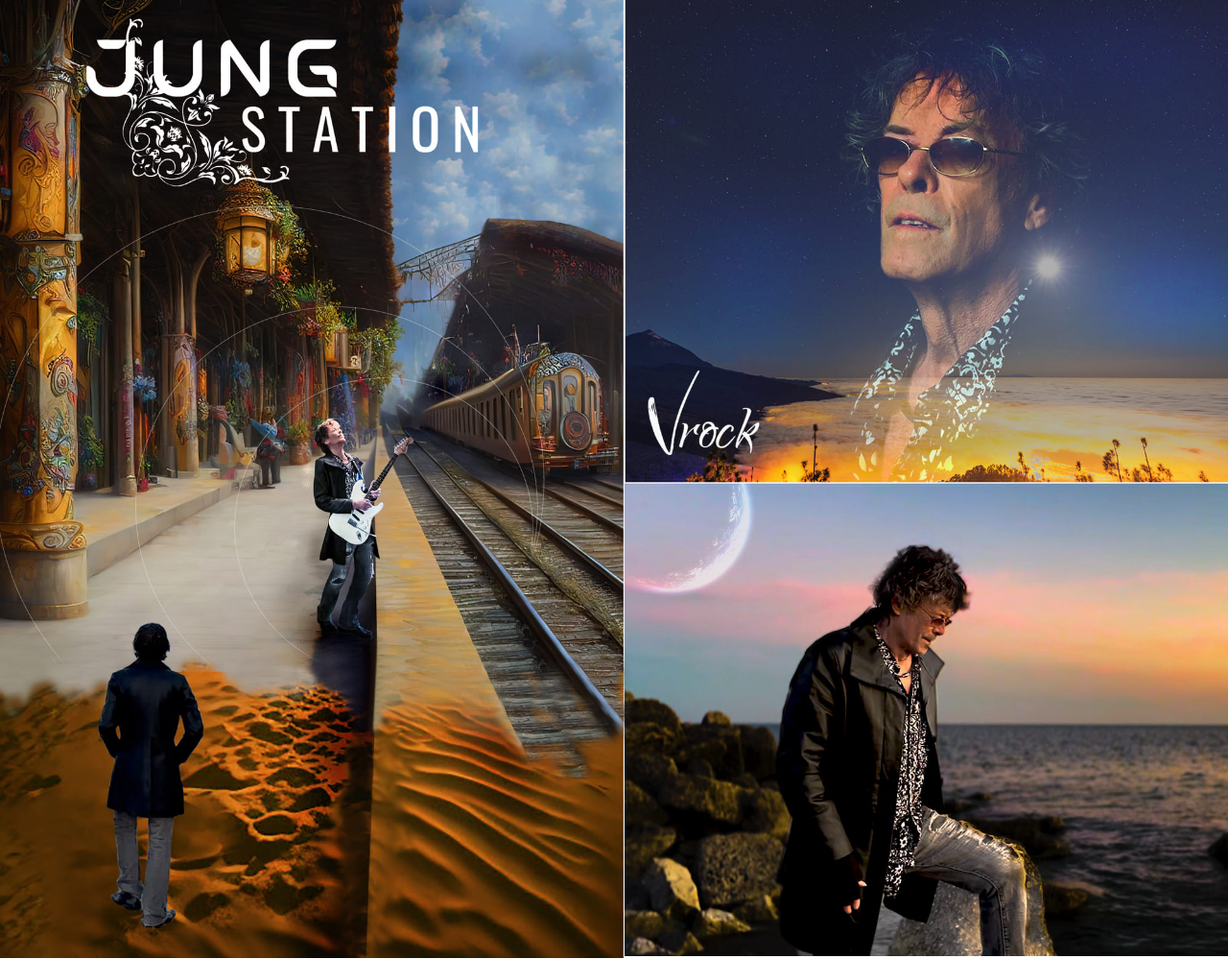
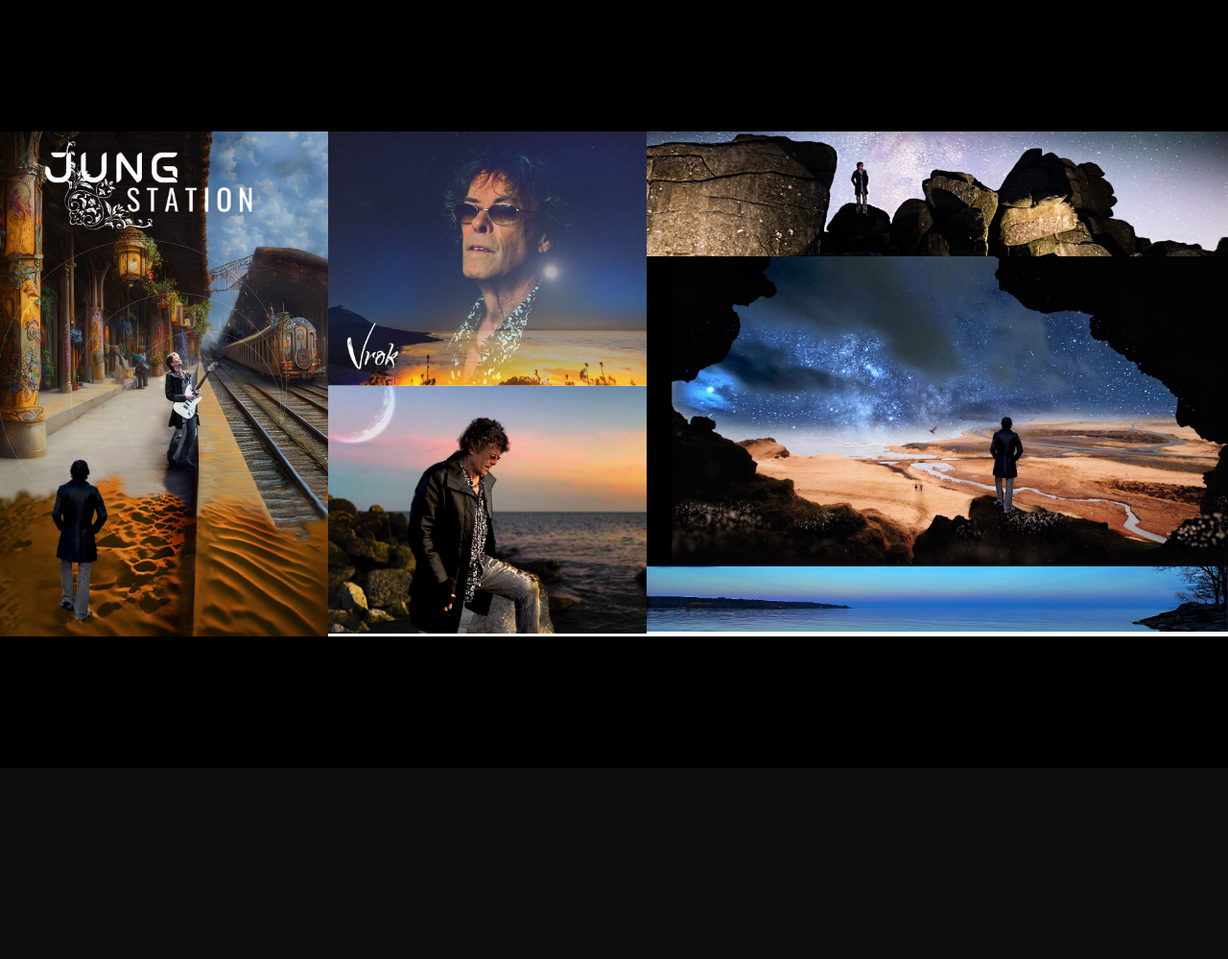
Before and after one commit to scstaging/mus, a plain HTML site: page index.html in a window 1280 px wide. Shown: the whole page at 96% size. After the commit the page ends 800 px from the top, so only its background shows below. Drawn offline with Linux system fonts and the light colour scheme.

Commit message:
Added Assets

```diff
--- a/index.html
+++ b/index.html
@@ -14,12 +14,21 @@
     </head>
     <body>
         <section class="homepage">
-            <div class="left">
-                <img src="assets/JungStation_content.jpg">
-            </div>
-            <div class="right">
-                <img src="assets/Vrok.jpg">
-                <img src="assets/AnthonyRocks.jpg">
+            <div class="container">
+                <div class="left">
+                    <div class="content-overlay"></div>
+                    <img class="image" src="assets/Vrok1.jpg">
+                    <div class="fade-left-text"></div>
+                </div>
+                <div class="middle">
+                    <img src="assets/Vrok2.jpg">
+                    <img src="assets/Vrok3.jpg">
+                </div>
+                <div class="right">
+                    <img src="assets/Vrok4.jpg">
+                    <img src="assets/Vrok5.jpg">
+                    <img src="assets/Vrok6.jpg">
+                </div>
             </div>
         </section>
     </body>
--- a/style.css
+++ b/style.css
@@ -6,33 +6,55 @@
 body {
     font-family: 'Titillium Web', sans-serif;
     background-color: #ffffff;
+    background-color: rgb(14, 14, 14);
 }
 
 .homepage {
+    width: 100%;
+    height: 100vh;
+    background-color: black;
     display: flex;
+    align-items: center;
+}
+
+.container {
+    display: flex;
+    background-color: white;
     flex-direction: row;
-    justify-content: center;
-    height: 100vh;
-    width: 100vw;
-    background-image: url('assets/Background.jpg');
-    background-position: center;
-    background-size: cover;
+    width: 100%;
+}
+
+.left {
+    display: flex;
+    flex-direction: column;
+}
+
+.middle {
+    display: flex;
+    flex-direction: column;
 }
 
 .right {
     display: flex;
     flex-direction: column;
-    height: 100%;
-}
-
-.left {
-    height: 100%;
 }
 
 .left img {
     width: 100%;
+    display: inline-block;
+}
+
+.middle img {
+    width: 100%;
+    display: inline-block;
 }
 
 .right img {
     width: 100%;
+    display: inline-block;
 }
+
+/* CODE FOR ONHOVER EFFECTS */
+.content-overlay {
+
+}
```
Also changed, not shown: assets/AnthonyRocks.jpg (deleted), assets/Background.jpg (deleted), assets/Bio_blank.jpg (deleted), assets/JungStation.jpg (deleted), assets/JungStation_content.jpg (deleted), assets/Video_blank.jpg (deleted), assets/Vrok.jpg (deleted), assets/Vrok1.jpg (added), assets/Vrok2.jpg (added), assets/Vrok3.jpg (added), assets/Vrok4.jpg (added), assets/Vrok5.jpg (added), assets/Vrok6.jpg (added).
